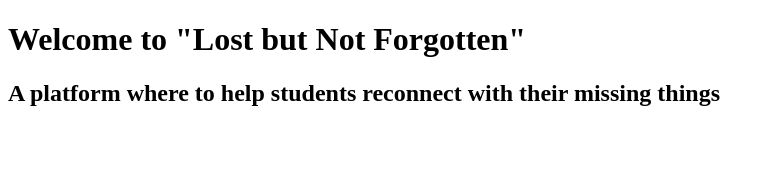
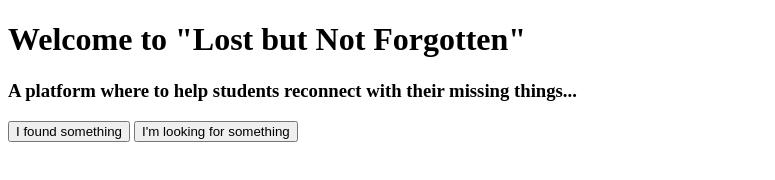
Before and after one commit to FaDeAWAYut/lost-but-not-forgotten-applied-cloud, a website: page LostApp/src/public/index.html in a window 1280 px wide. Shown: the whole page, without its empty margins (0-775 px from the left). Drawn offline with Linux system fonts and the light colour scheme.

Commit message:
add-simple-frontend-elements

```diff
--- a/LostApp/src/public/index.html
+++ b/LostApp/src/public/index.html
@@ -5,6 +5,8 @@
   </head>
   <body>
     <h1>Welcome to "Lost but Not Forgotten"</h1>
-    <h2>A platform where to help students reconnect with their missing things<h2>
+    <h3>A platform where to help students reconnect with their missing things...</h3>
+    <button id="foundBtn">I found something</button>
+    <button id="lookingBtn">I'm looking for something</button>
   </body>
 </html>
```
